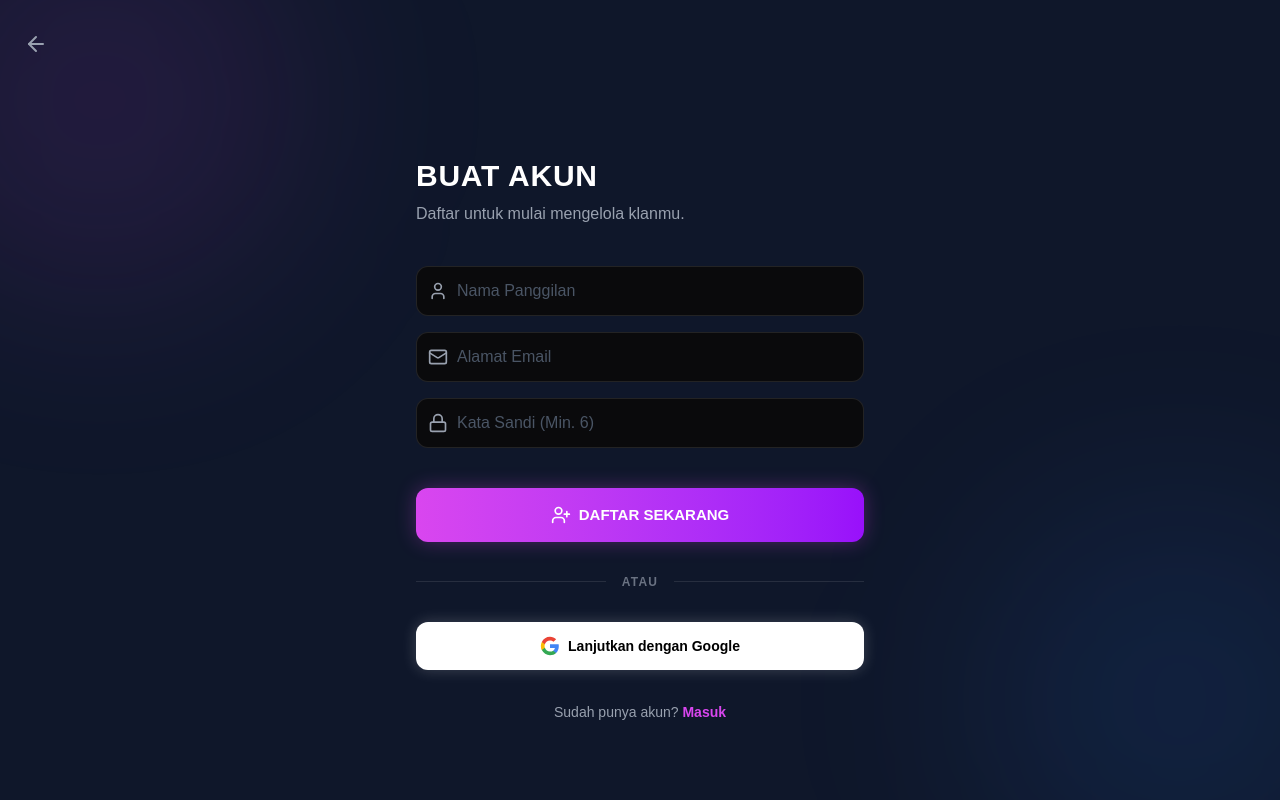
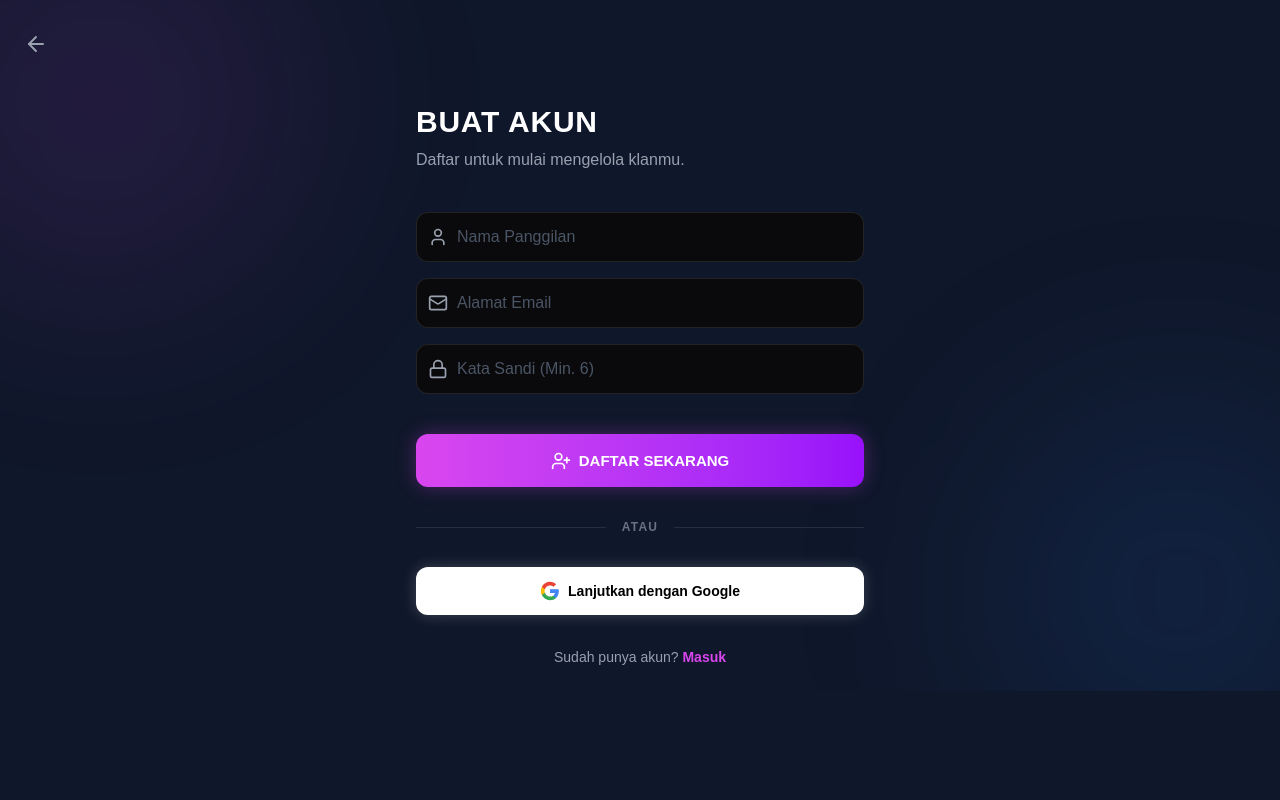
Before and after one commit to dickygaluhkrnwn/clashpin, a Next.js app: page /register in a window 1280 px wide. Built offline with nearby package versions, Linux system fonts and the light colour scheme; no server answers.

Commit message:
fix(ui): resolve double 100dvh causing scroll and address bar bounce in Safari

```diff
--- a/src/app/(auth)/login/page.tsx
+++ b/src/app/(auth)/login/page.tsx
@@ -56,7 +56,7 @@ export default function LoginPage() {
   };
 
   return (
-    <div className="min-h-[100dvh] bg-background flex flex-col p-6 relative overflow-hidden">
+    <div className="h-full bg-background flex flex-col p-6 relative overflow-hidden">
       {/* Background Glows */}
       <div className="absolute top-[-100px] left-[-100px] w-[300px] sm:w-[400px] h-[300px] sm:h-[400px] bg-blue-500/10 blur-[100px] rounded-full pointer-events-none" />
       <div className="absolute bottom-[-100px] right-[-100px] w-[300px] sm:w-[400px] h-[300px] sm:h-[400px] bg-elixir/10 blur-[100px] rounded-full pointer-events-none" />
--- a/src/app/(auth)/register/page.tsx
+++ b/src/app/(auth)/register/page.tsx
@@ -58,7 +58,7 @@ export default function RegisterPage() {
   };
 
   return (
-    <div className="min-h-[100dvh] bg-background flex flex-col p-6 relative overflow-hidden">
+    <div className="h-full bg-background flex flex-col p-6 relative overflow-hidden">
       {/* Background Glows */}
       <div className="absolute top-[-100px] left-[-100px] w-[300px] sm:w-[400px] h-[300px] sm:h-[400px] bg-elixir/10 blur-[100px] rounded-full pointer-events-none" />
       <div className="absolute bottom-[-100px] right-[-100px] w-[300px] sm:w-[400px] h-[300px] sm:h-[400px] bg-blue-500/10 blur-[100px] rounded-full pointer-events-none" />
--- a/src/components/onboarding/Onboarding.tsx
+++ b/src/components/onboarding/Onboarding.tsx
@@ -43,7 +43,7 @@ export function Onboarding() {
   const Icon = slide.icon;
 
   return (
-    <div className="h-[100dvh] bg-[#050505] text-white flex flex-col items-center justify-center relative overflow-hidden">
+    <div className="h-full bg-[#050505] text-white flex flex-col items-center justify-center relative overflow-hidden">
       {/* Background Glows */}
       <div className="absolute top-[-10%] left-[-10%] w-[300px] h-[300px] bg-elixir/10 blur-[100px] rounded-full pointer-events-none" />
       <div className="absolute bottom-[-10%] right-[-10%] w-[400px] h-[400px] bg-gold/10 blur-[120px] rounded-full pointer-events-none" />
```
